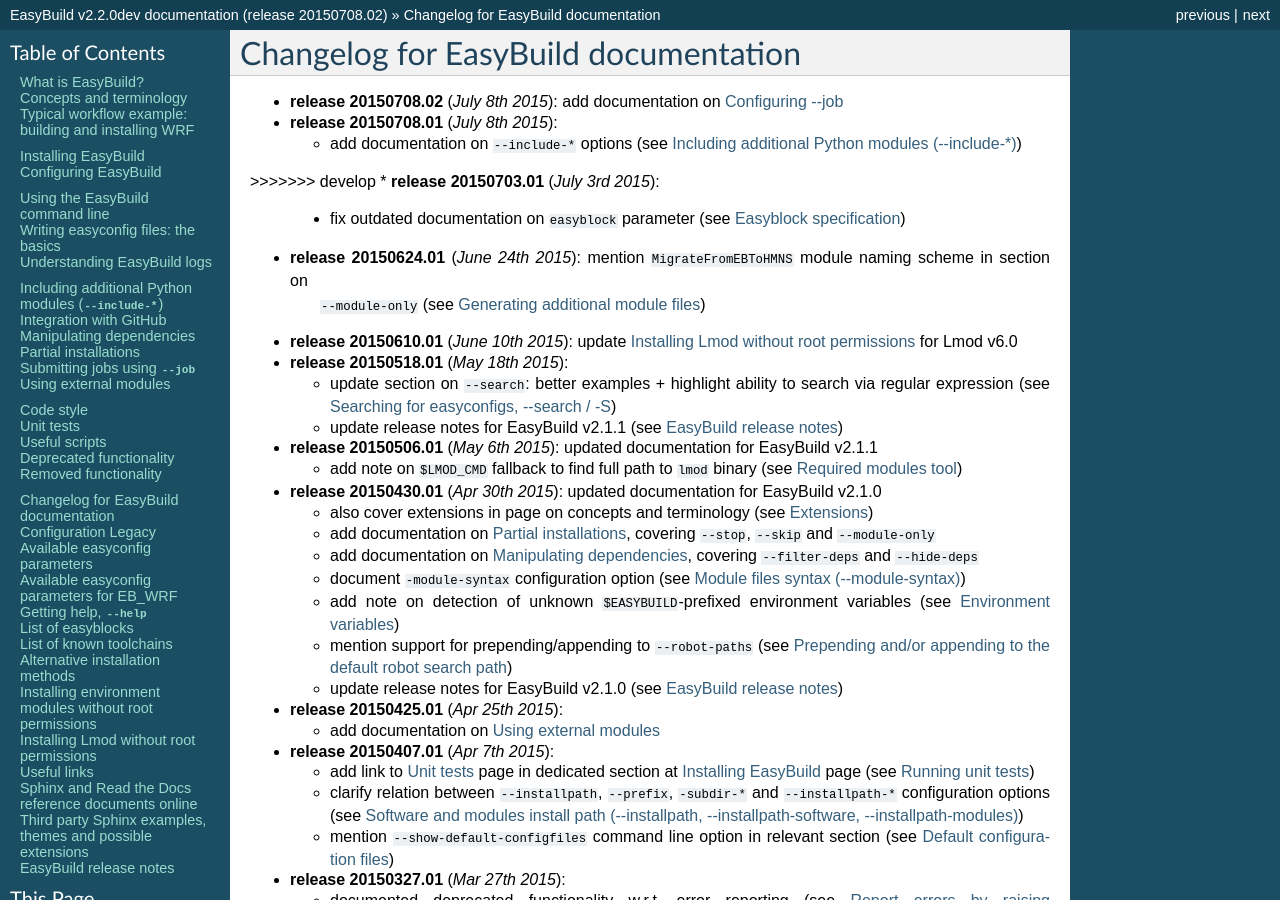
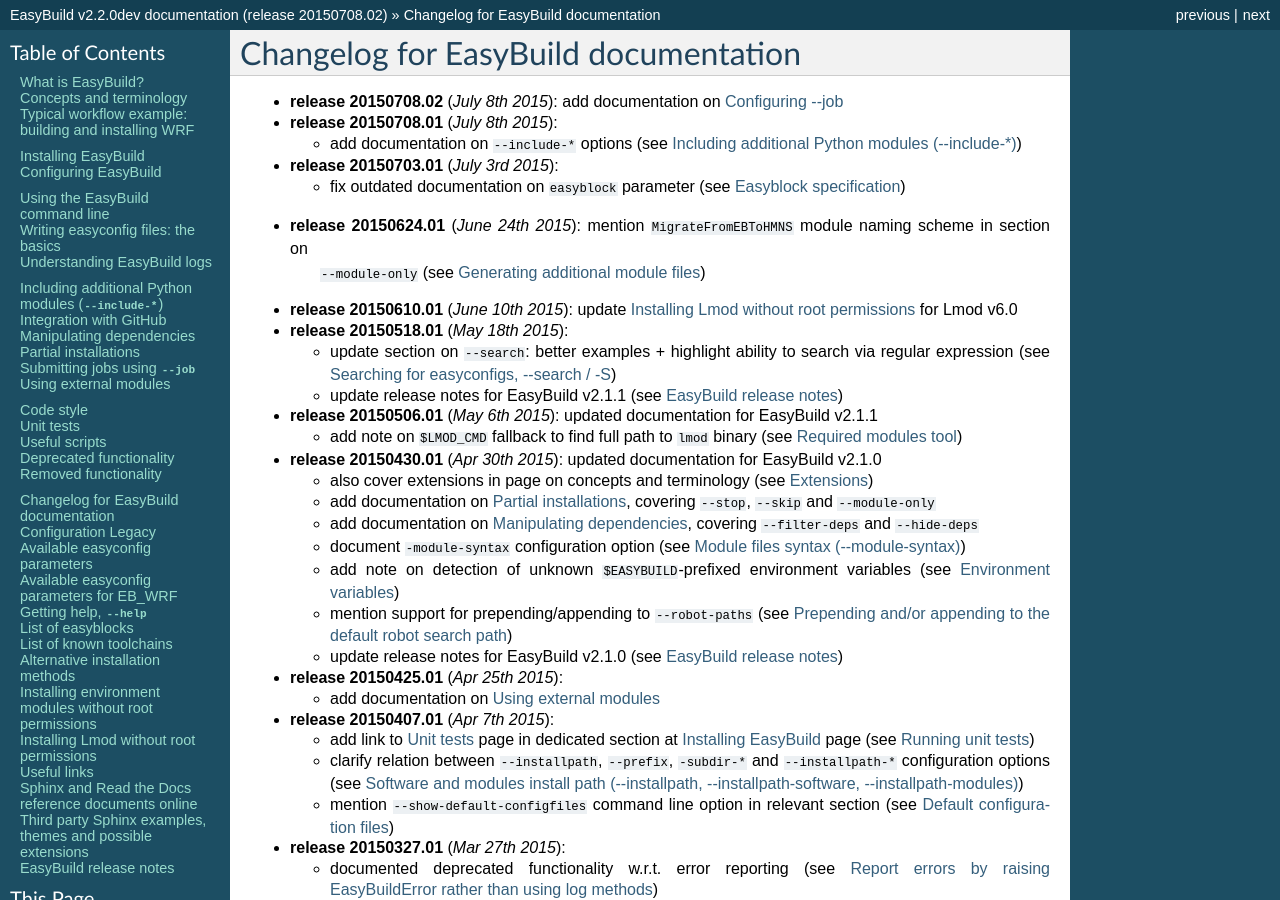
Before and after one commit to easybuilders/easybuild, a Sphinx documentation site: the page built from docs/Changelog.rst, in a window 1280 px wide and 900 px high. Built offline with Sphinx 7.4.7, drawn with Linux system fonts in a browser that asks for light colours.

Commit message:
fix merge fail

```diff
--- a/docs/Changelog.rst
+++ b/docs/Changelog.rst
@@ -8,7 +8,6 @@
 
   * add documentation on ``--include-*`` options (see :ref:`including_additional_python_modules`)
 
->>>>>>> develop
 * **release 20150703.01** (`July 3rd 2015`):
 
   * fix outdated documentation on ``easyblock`` parameter (see :ref:`writing_easyconfigs_easyblock_spec`)
```
